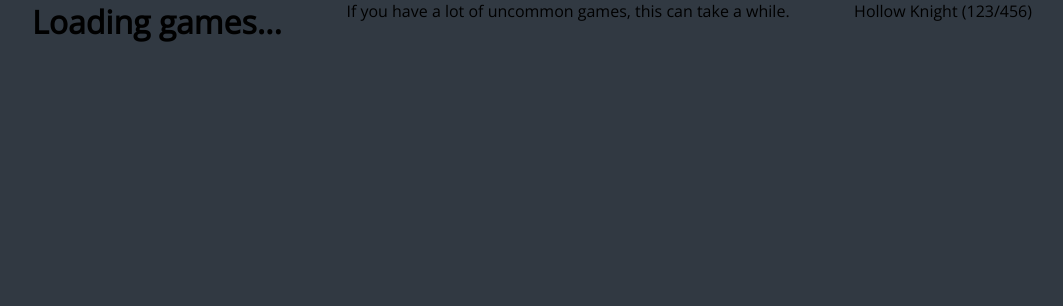
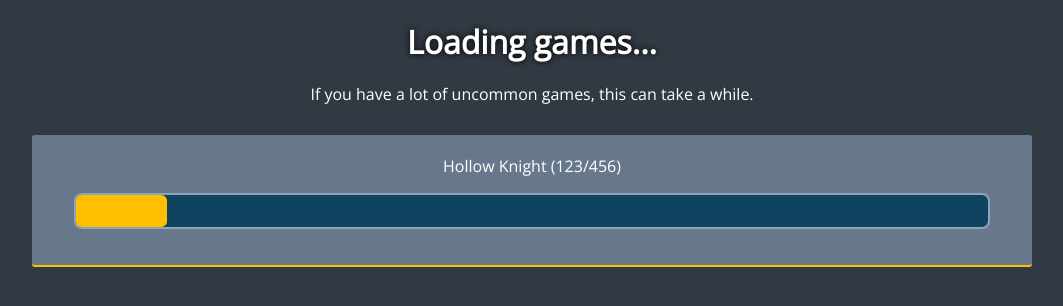
Before and after one commit to attackfrog/steamvision, a Flask app: template templates/loading_new.html in a window 1280 px wide. Shown: the part 59-365 px from the top of the page, without its empty margins (108-1171 px from the left). Run offline with Flask 2, Linux system fonts and the light colour scheme; the template is opened without the code that fills it, so the values that code supplies are empty.

Commit message:
Fixed some broken formatting

```diff
--- a/static/css/loading.css
+++ b/static/css/loading.css
@@ -30,11 +30,12 @@
   height: 2em;
   margin: 1em auto;
   border-radius: .5em;
+  border: 2px solid #8da4bf;
 }
 
 .progress {
   background-color: #ffbf00;
-  border-radius: .5em;
+  border-radius: .35em;
   height: 100%;
-  width: 0;
+  width: 0%;
 }
--- a/templates/loading_new.html
+++ b/templates/loading_new.html
@@ -1,7 +1,9 @@
 {% extends "base_new.html" %}
 
+{% block title %}: Loading...{% endblock %}
+
 {% block css %}
-  <link href="#" rel="stylesheet">
+  <link href="/static/css/loading.css" rel="stylesheet">
 {% endblock %}
 
 {% block main %}
```
Also changed, not shown: static/css/index.css (+6 -6 lines).
